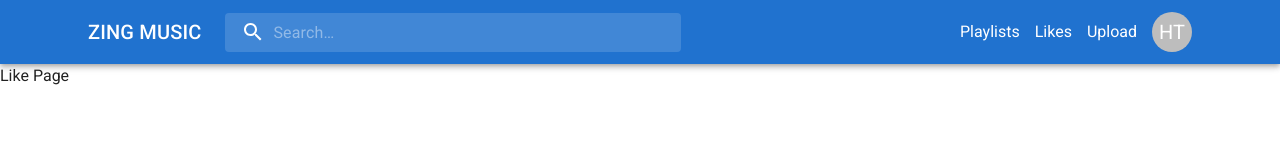
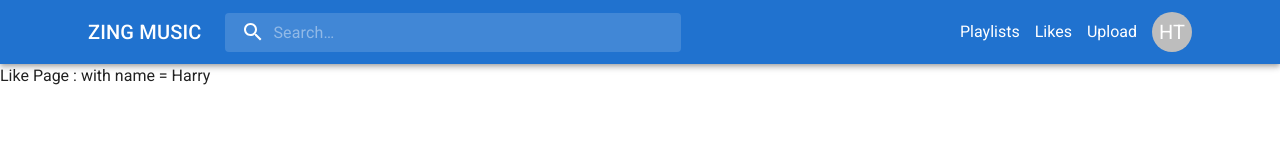
Before and after one commit to huytran72/ZingMusic, a Next.js app in the folder Zing_Music/: page /like in a window 1280 px wide. Shown: the top 160 px of the page. Built offline with nearby package versions, Linux system fonts and the light colour scheme.

Commit message:
Update page.tsx

```diff
--- a/Zing_Music/src/app/like/page.tsx
+++ b/Zing_Music/src/app/like/page.tsx
@@ -1,4 +1,7 @@
+import { useState } from "react"
+
 const LikePage = () => {
-  return <div>Like Page</div>
+  const [name, setName] = useState("Harry")
+  return <div>Like Page : with name = {name}</div>
 }
 export default LikePage
```
